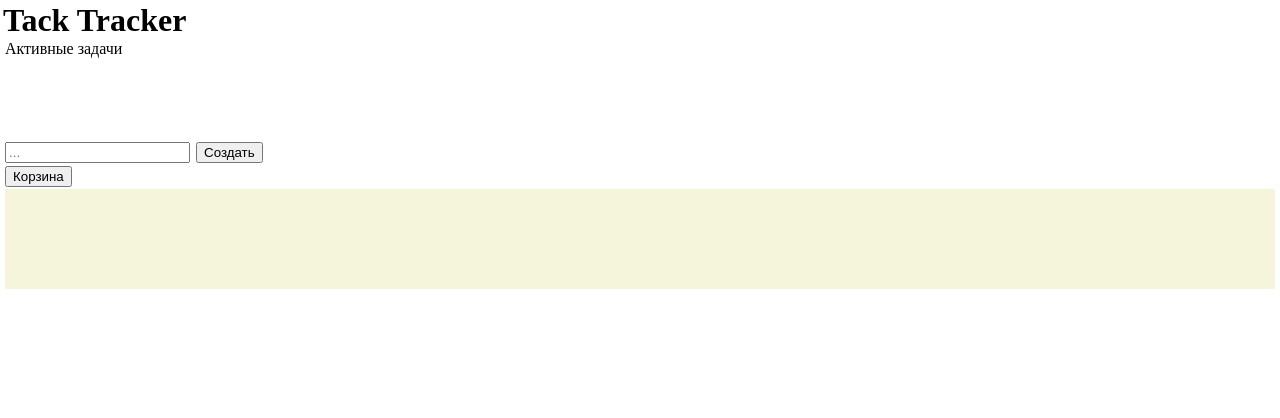
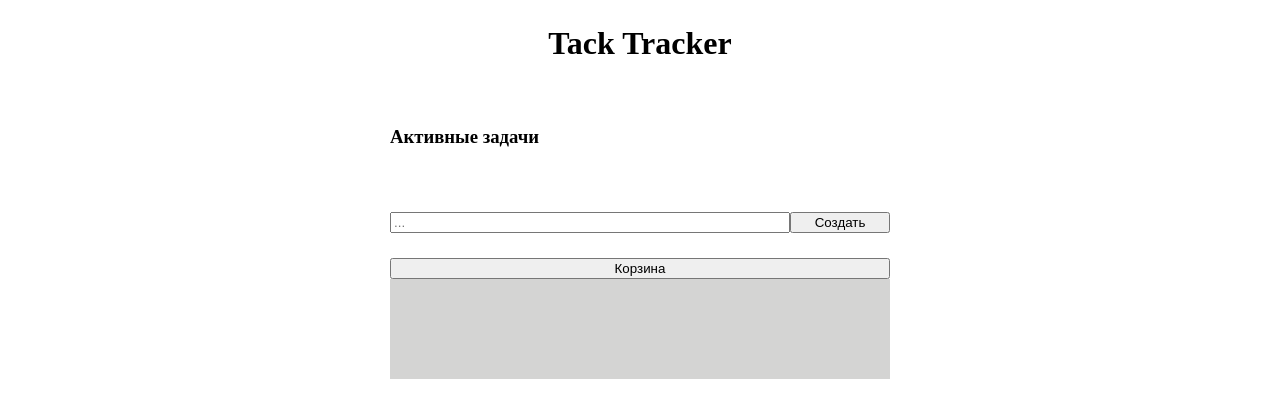
Before and after one commit to RallyZK/tasktracker, a plain HTML site: page index.html in a window 1280 px wide. Both pictures are taken after a click on the button "Корзина". Drawn offline with Linux system fonts and the light colour scheme.

Commit message:
add some styles

```diff
--- a/index.html
+++ b/index.html
@@ -10,8 +10,7 @@
   <h1>Tack Tracker</h1>
   <div class="tasks-list">
     <div class="tasks-wrapper">
-
-      <p>Активные задачи</p>
+      <h3>Активные задачи</h3>
       <ul class="tasks-ul"></ul>
     </div>
     <div class="add-task-wrapper">
--- a/style.css
+++ b/style.css
@@ -1,5 +1,69 @@
 * {
-  margin: 1px;
+  margin: 0px;
+  box-sizing: border-box;
+}
+
+h1 {
+  text-align: center;
+  margin: 25px 0;
+}
+
+h3 {
+  margin: 25px 0;
+}
+
+.tasks-list {
+  width: 500px;
+  margin: 0 auto;
+}
+
+.tasks-wrapper,
+.add-task-wrapper,
+.removed-tasks-wrapper {
+  display: flex;
+  flex-direction: column;
+  justify-content: center;
+}
+
+.add-task-wrapper {
+  flex-direction: row;
+  justify-content: space-between;
+  margin: 25px 0;
+}
+
+.task-btn {
+width: 20%;
+}
+
+.task-input {
+  width: 80%;
+}
+
+.tasks-ul {
+  padding: 0;
+}
+
+.task-li,
+.buttons {
+  display: flex;
+  justify-content: space-between;
+  gap: 5px;
+  font-size: 20px;
+}
+
+.deleteBtn,
+.doneBtn {
+  display: block;
+  height: 25px;
+  width: 25px;
+}
+
+.deleteBtn {
+   width: max-content;
+}
+
+li {
+  list-style: none;
 }
 
 .checked {
@@ -12,7 +76,7 @@
 
 .removed-tasks-ul {
   min-height: 100px;
-  background-color: beige;
+  background-color: rgb(212, 212, 211);
 }
 
 .hidden {
```
